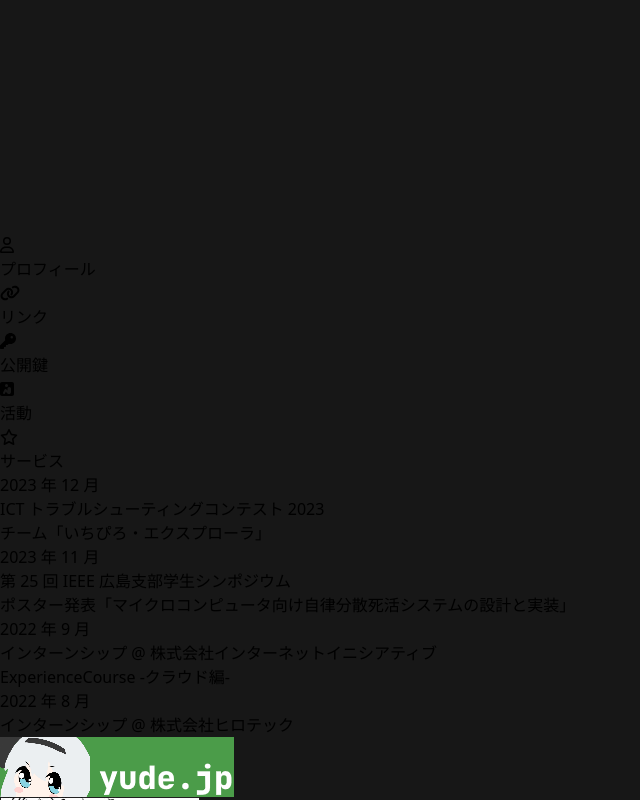
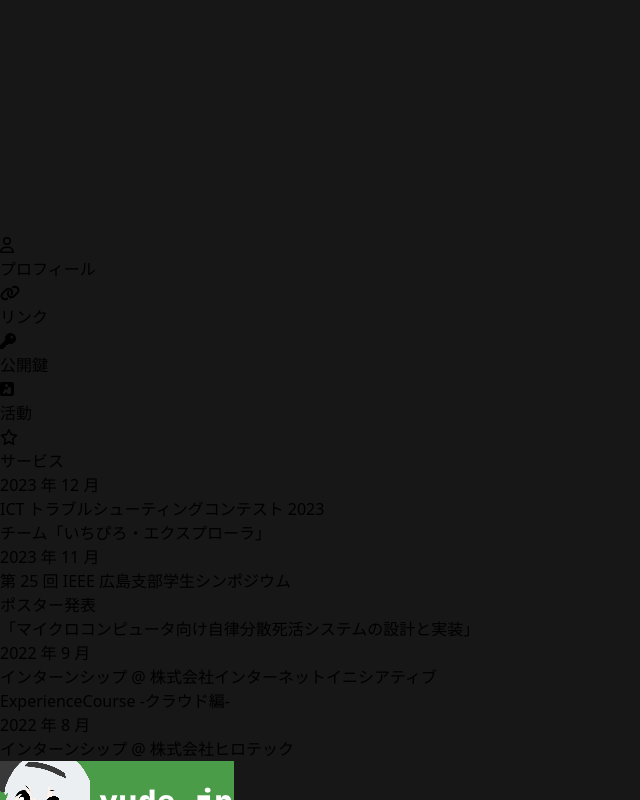
Before and after one commit to KusaReMKN/yude.jp, a React (Vite) app: page / in a window 1280 px wide. Both pictures are taken after a click on the item "活動". Shown: the part 2394-3194 px from the top of the page, without its empty margins (0-640 px from the left). Built offline with nearby package versions, Linux system fonts and the light colour scheme; no server answers.

Commit message:
Fix minor styling

```diff
--- a/src/components/Activities.tsx
+++ b/src/components/Activities.tsx
@@ -28,7 +28,8 @@ export default function Activities() {
                         </a>
                     </h3>
                     <p className="text-base font-normal text-gray-400">
-                        ポスター発表「マイクロコンピュータ向け自律分散死活システムの設計と実装」
+                        ポスター発表
+                        <p>「マイクロコンピュータ向け自律分散死活システムの設計と実装」</p>
                     </p>
                 </li>
                 <li className="mb-2 ms-4">
--- a/src/components/Card.tsx
+++ b/src/components/Card.tsx
@@ -44,7 +44,13 @@ export default function Card() {
             ></div>
             <div className="flex justify-center w-screen items-center">
                 <div className="mx-2 inline-block">
-                    <img className="rounded-full" width={100} height={100} src="./avatar.webp" />
+                    <img
+                        draggable="false"
+                        className="rounded-full hover:cursor-grab"
+                        width={100}
+                        height={100}
+                        src="./avatar.webp"
+                    />
                 </div>
                 <div className="mx-2 text-left h-full inline-block">
                     <Logo />
--- a/src/components/Menu.tsx
+++ b/src/components/Menu.tsx
@@ -23,7 +23,7 @@ export default function Menu() {
 
     return (
       <RecoilRoot>
-        <ul className="w-full text-lg font-medium text-center">
+        <ul className="w-full text-lg font-medium text-center hover:cursor-pointer">
             <li
                 className={`w-full px-4 py-2${page === Pages.Profile ? " bg-slate-700" : ""}`}
                 onClick={() => {setPage(Pages.Profile)}}
```
